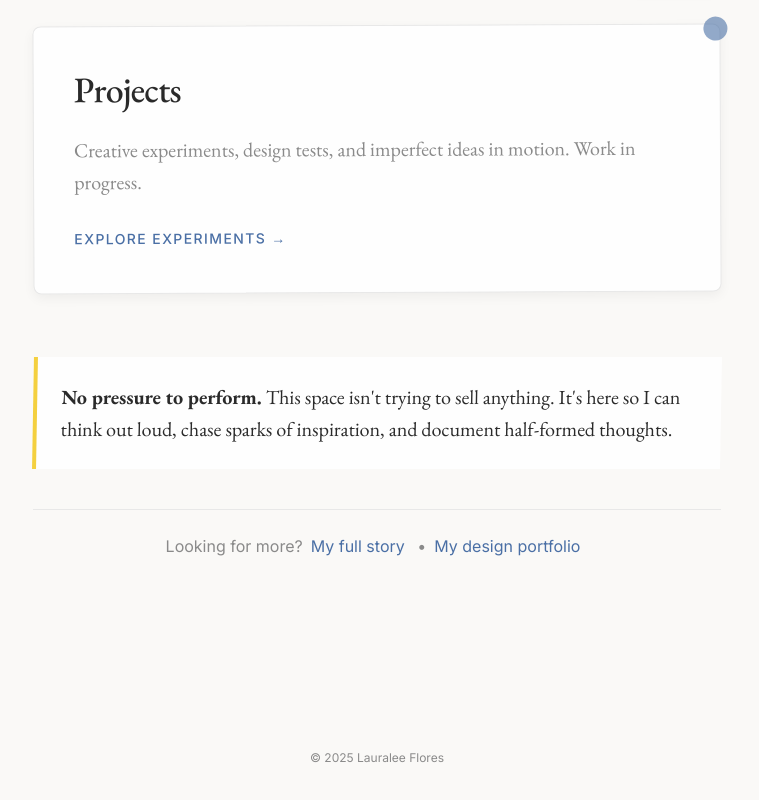
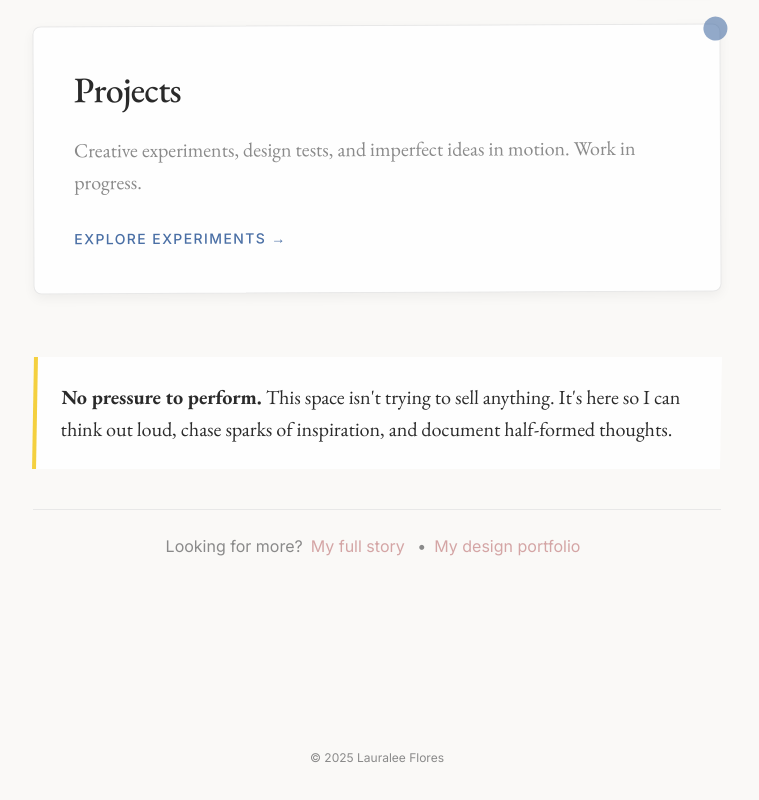
Before and after one commit to flores8/lauralee.space, a Next.js app: page / in a window 1280 px wide. Shown: the part 1130-1930 px from the top of the page, without its empty margins (263-1022 px from the left). Built offline with nearby package versions, Linux system fonts and the light colour scheme.

Commit message:
update the style of the links

```diff
--- a/app/globals.css
+++ b/app/globals.css
@@ -176,7 +176,7 @@ a:hover::before {
   left: 0;
   width: 0;
   height: 2px;
-  background: var(--color-accent-green);
+  background: var(--color-accent-pink);
   transition: var(--transition);
   transform: skew(-1deg);
 }
@@ -383,17 +383,35 @@ a:hover::before {
 }
 
 .external-link {
-  color: var(--color-accent-blue);
+  color: var(--color-accent-pink);
   margin: 0 var(--space-xs);
   border-bottom: none;
+  transition: var(--transition);
+  position: relative;
 }
 
 .external-link::before {
   display: none;
 }
 
+.external-link::after {
+  content: '';
+  position: absolute;
+  bottom: -2px;
+  left: 0;
+  width: 0;
+  height: 2px;
+  background: var(--color-accent-pink);
+  transition: var(--transition);
+  transform: skew(-2deg);
+}
+
 .external-link:hover {
-  color: var(--color-accent-green);
+  color: var(--color-accent-pink);
+}
+
+.external-link:hover::after {
+  width: 100%;
 }
 
 /* Theme Toggle - More tactile */
```
